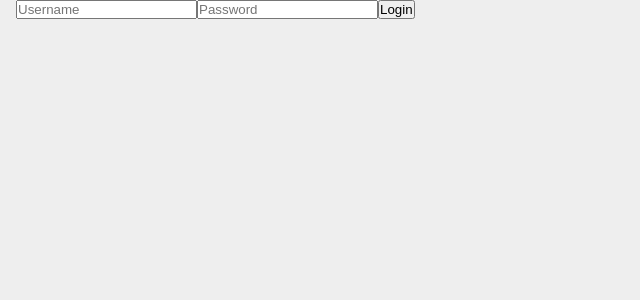
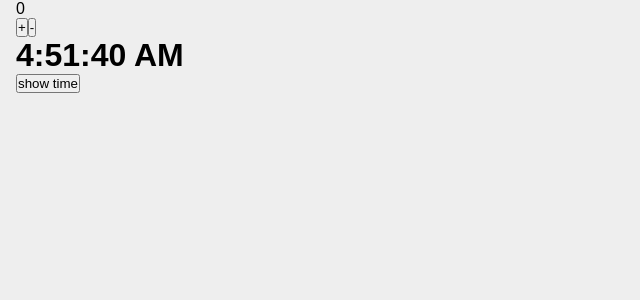
Before and after one commit to manikanta1020/reactJsdummy, a React (Vite) app: page / in a window 1280 px wide. Shown: the top 300 px of the page, without its empty margins (0-640 px from the left). Built offline with nearby package versions, Linux system fonts and the light colour scheme.

Commit message:
usestate hook learned

```diff
--- a/src/App.jsx
+++ b/src/App.jsx
@@ -5,6 +5,8 @@
 import Keeper from './components/keeperApp/Keeper'
 import LogInForm from './components/FormApp/LogInForm'
 import Form from './components/FormApp/Form'
+import Counter from './components/State/Counter'
+import Timer from './components/State/Timer'
 // import emojipedia from './components/Props/emoji'
 
 function App() {
@@ -16,7 +18,9 @@
       {/* <Keeper /> */}
       {/* <EmojiApp /> */}
       {/* <LogInForm /> */}
-      <Form />
+      {/* <Form /> */}
+      <Counter />
+      <Timer />
 
 
     </>
--- /dev/null
+++ b/src/components/State/Counter.jsx
@@ -0,0 +1,26 @@
+import { useState } from "react";
+
+function Counter(){
+    const [count, setCount] = useState(0)
+
+    function increment(){
+        setCount(prevCount => prevCount+1)
+    }
+
+    function decrement(){
+        setCount(prevCount => prevCount - 1)
+    }
+
+
+
+    return (
+        <div>
+            <p>{count}</p>
+            <button onClick={increment}>+</button>
+            <button onClick={decrement}>-</button>
+
+        </div>
+    )
+}
+
+export default Counter;
--- /dev/null
+++ b/src/components/State/Timer.jsx
@@ -0,0 +1,24 @@
+import { useState } from "react"
+
+function Timer(){
+
+    const timeNow = new Date().toLocaleTimeString();
+    const [times,setTime] = useState(timeNow)
+
+    function buttonclick(){
+        const newTime = new Date().toLocaleTimeString()
+        setTime(newTime)
+    }
+
+    // setInterval(buttonclick, 1000);
+
+
+    return(
+        <div>
+            <h1>{times}</h1>
+            <button onClick={buttonclick}>show time</button>
+        </div>
+    )
+}
+
+export default Timer;
```
